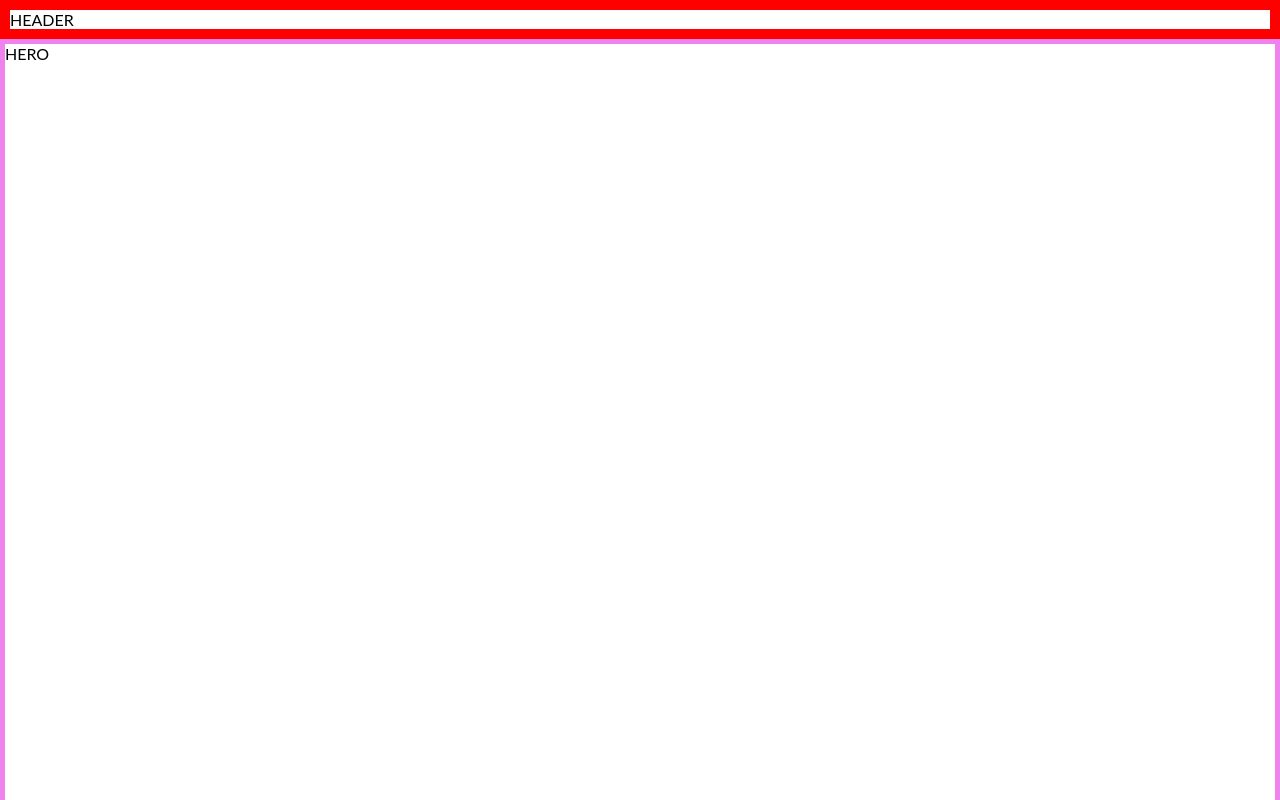
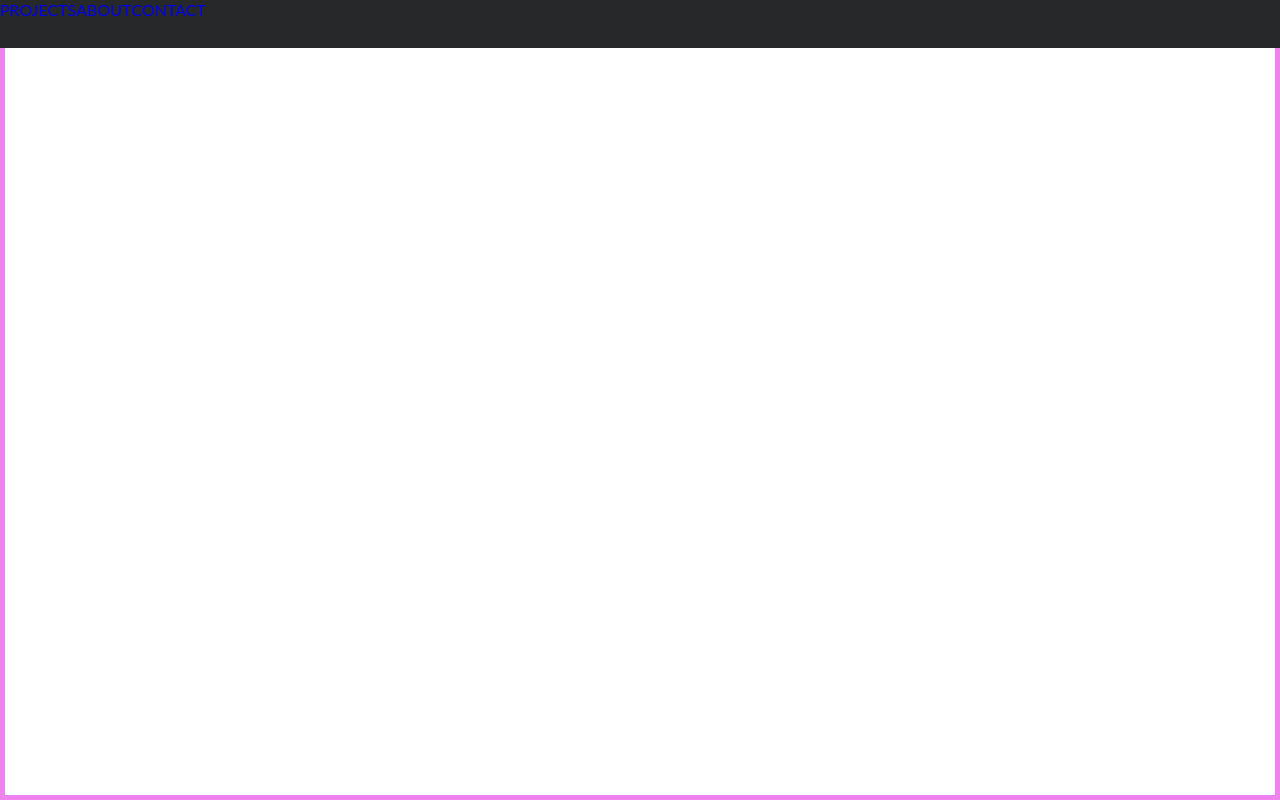
Before and after one commit to lircajimenez/portfolio, a React (Create React App) app: page / in a window 1280 px wide. Shown: the top 800 px of the page. Built offline with nearby package versions, Linux system fonts and the light colour scheme.

Commit message:
draft navbar

```diff
--- a/src/components/layout/Header.js
+++ b/src/components/layout/Header.js
@@ -1,12 +1,43 @@
 import React from "react";
+import { NavLink } from "react-router-dom";
 import styled from "styled-components";
 
 const Header = () => {
-  return <Wrapper>HEADER</Wrapper>;
+  return (
+    <Wrapper>
+      <Nav>
+        <ul>
+          <li>
+            <NavLink to="#projects">PROJECTS</NavLink>
+          </li>
+          <li>
+            <NavLink to="#about">ABOUT</NavLink>
+          </li>
+          <li>
+            <NavLink to="#contact">CONTACT</NavLink>
+          </li>
+        </ul>
+      </Nav>
+    </Wrapper>
+  );
 };
 
 const Wrapper = styled.header`
-  border: 10px red solid;
+  width: 100%;
+  height: 6vh;
+  background: #272829;
+  position: fixed;
+  display: flex;
+`;
+
+const Nav = styled.nav`
+  display: flex;
+  /* justify-content: space-between; */
+
+  ul {
+    display: flex;
+    justify-content: space-between;
+  }
 `;
 
 export default Header;
```
